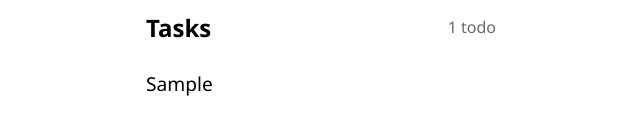
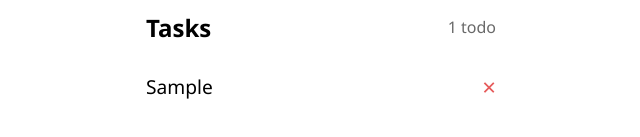
Before and after one commit to alisajad001/react-projects, a React (Vite) app in the folder 06 - Simple Todo App - useReducer/: page / in a window 1280 px wide. Both pictures are taken after typing "Sample" into the empty fields and a click on the button "Add". Shown: the part 251-388 px from the top of the page, without its empty margins (319-959 px from the left). Built offline with nearby package versions, Linux system fonts and the light colour scheme.

Commit message:
Feat: Remove an item from the list

```diff
--- a/06 - Simple Todo App - useReducer/src/App.jsx
+++ b/06 - Simple Todo App - useReducer/src/App.jsx
@@ -12,9 +12,11 @@ function reducer(state, action) {
       return { ...state, todoTitle: action.payload };
     case 'ADD_ITEM':
       return { ...state, todos: [...state.todos, action.payload] };
-    // case 'REMOVE_ITEM':
-    //   return;
-
+    case 'REMOVE_ITEM':
+      return {
+        ...state,
+        todos: state.todos.filter((todo) => todo !== action.payload),
+      };
     default:
       throw new Error('Action unknown');
   }
@@ -52,9 +54,20 @@ function App() {
           {state.todos?.length} {state.todos?.length === 1 ? 'todo' : 'todos'}
         </p>
       </div>
+
       <ul className="todo-list">
         {state.todos?.map((todo) => {
-          return <li key={todo}>{todo}</li>;
+          return (
+            <li key={todo}>
+              {todo}{' '}
+              <span
+                className="remove-icon"
+                onClick={() => dispatch({ type: 'REMOVE_ITEM', payload: todo })}
+              >
+                &times;
+              </span>
+            </li>
+          );
         })}
       </ul>
     </div>
```
